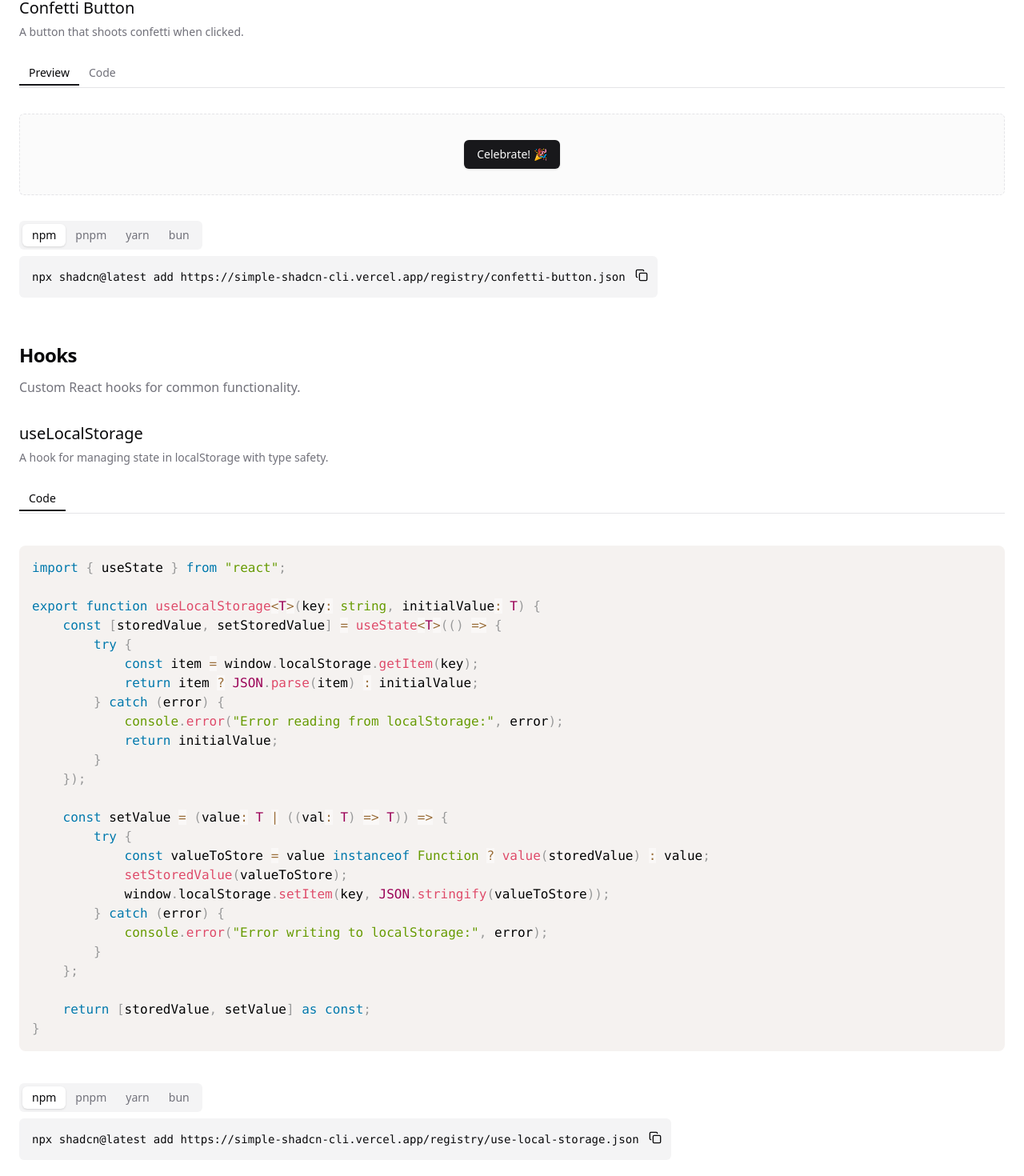
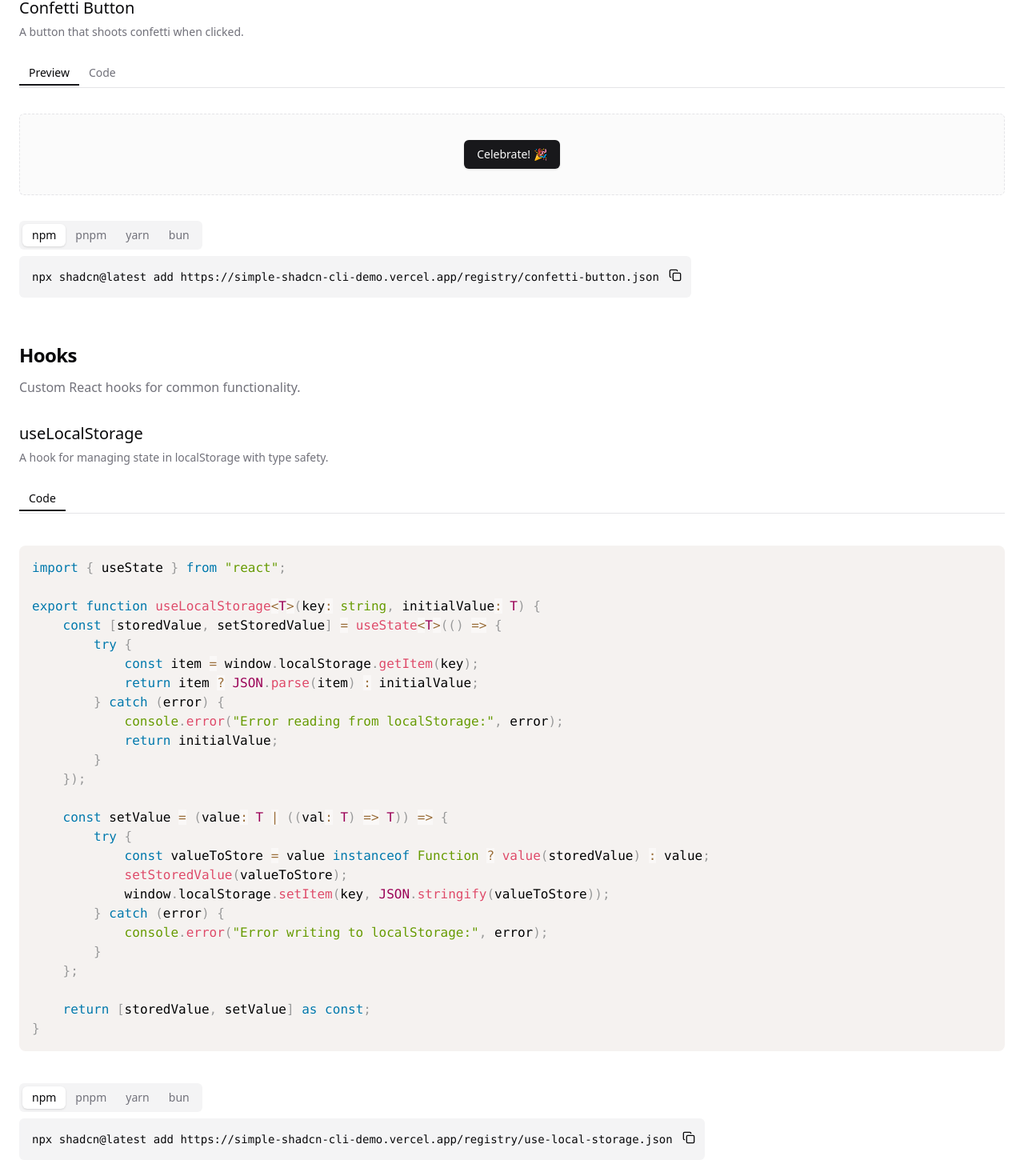
Before and after one commit to Alwurts/simple-shadcn-cli-demo, a React (Vite) app: page / in a window 1280 px wide. Shown: the part 1180-2650 px from the top of the page at 80% size. Built offline with nearby package versions, Linux system fonts and the light colour scheme.

Commit message:
Update web url

```diff
--- a/src/App.tsx
+++ b/src/App.tsx
@@ -129,7 +129,7 @@ function App() {
 									<div key={component.title} className="py-6">
 										<ComponentCard {...component} />
 										<InstallCommand
-											url="https://simple-shadcn-cli.vercel.app/registry"
+											url="https://simple-shadcn-cli-demo.vercel.app/registry"
 											componentName={component.installName}
 										/>
 									</div>
@@ -151,7 +151,7 @@ function App() {
 									<div key={hook.title} className="py-6">
 										<ComponentCard {...hook} />
 										<InstallCommand
-											url="https://simple-shadcn-cli.vercel.app/registry"
+											url="https://simple-shadcn-cli-demo.vercel.app/registry"
 											componentName={hook.installName}
 										/>
 									</div>
```
